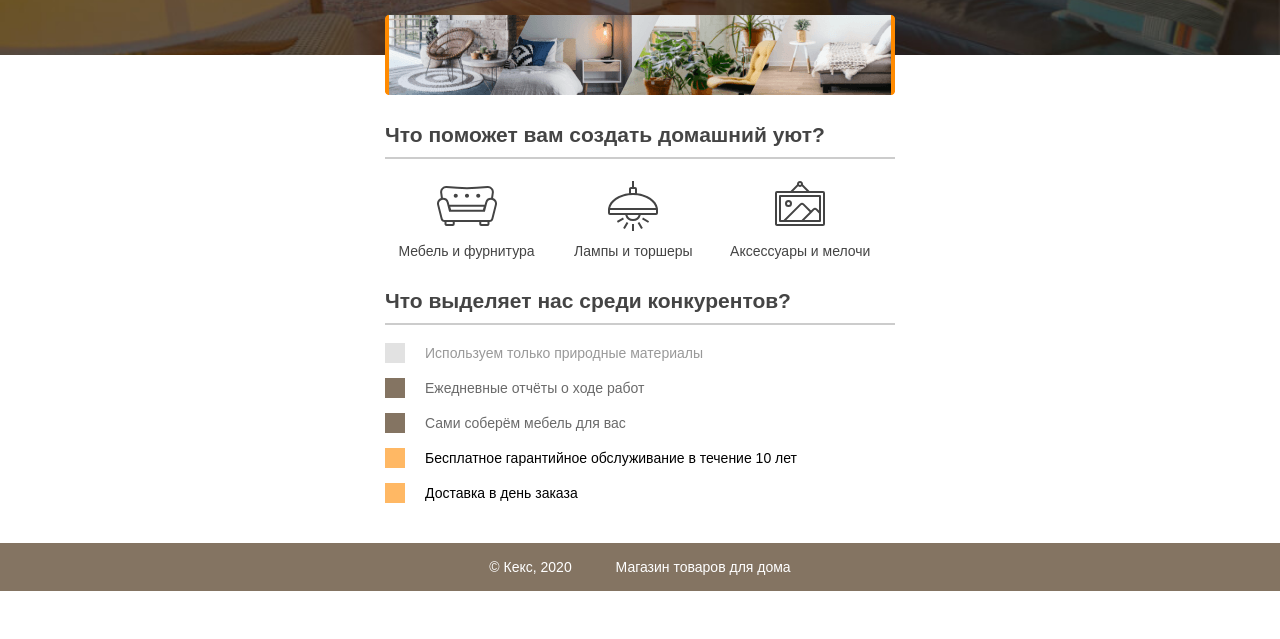
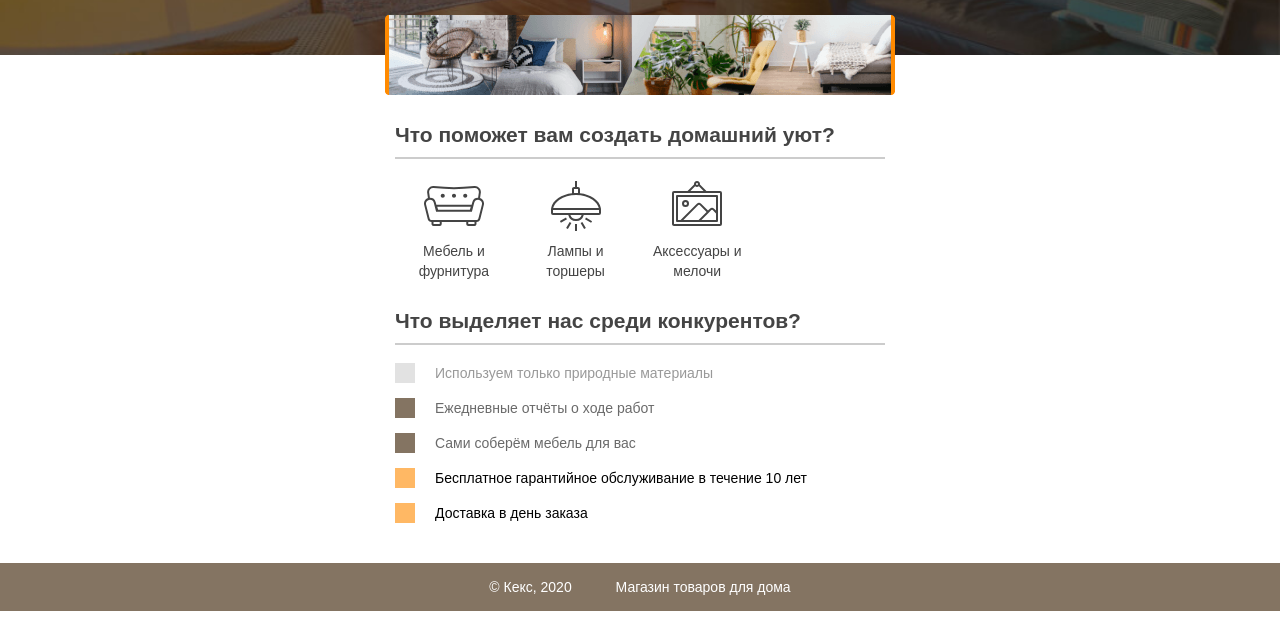
Before and after one commit to kistereva13/Simple-Page, a plain HTML site: page index.html in a window 1280 px wide. Shown: the part 161-800 px from the top of the page. Drawn offline with Linux system fonts and the light colour scheme.

Commit message:
Update style.css

```diff
--- a/style.css
+++ b/style.css
@@ -52,7 +52,7 @@ h2 {
 }
 
 .features {
-  width: 510px;
+  width: 490px;
   margin: 0 auto 30px;
   padding: 0 20px;
 }
@@ -60,7 +60,7 @@ h2 {
 .features p {
   display: inline-block;
   vertical-align: top;
-  width: 30%;
+  width: 22%;
   margin: 0 5px;
   background-repeat: no-repeat;
   background-position: center top;
@@ -82,8 +82,13 @@ h2 {
   background-image: url("img/accessories.svg");
 }
 
+.feature-bush {
+  padding-top: 65px;
+  background-image: url("img/bush.svg");
+}
+
 .advantages {
-  width: 510px;
+  width: 490px;
   margin: 0 auto 40px;
   padding: 0 20px;
 }
```
